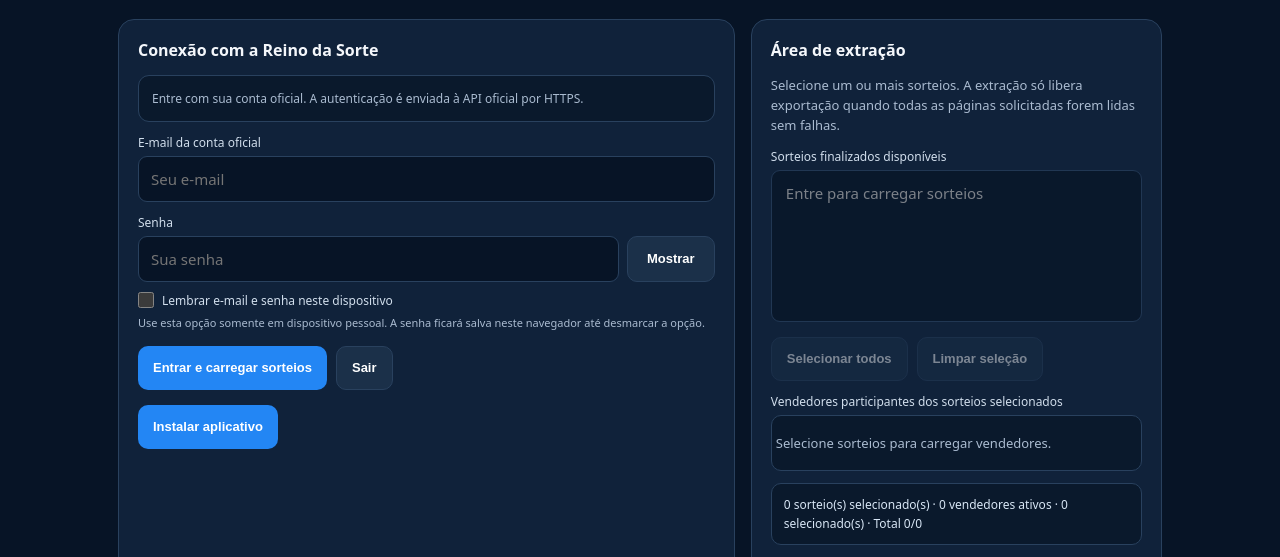
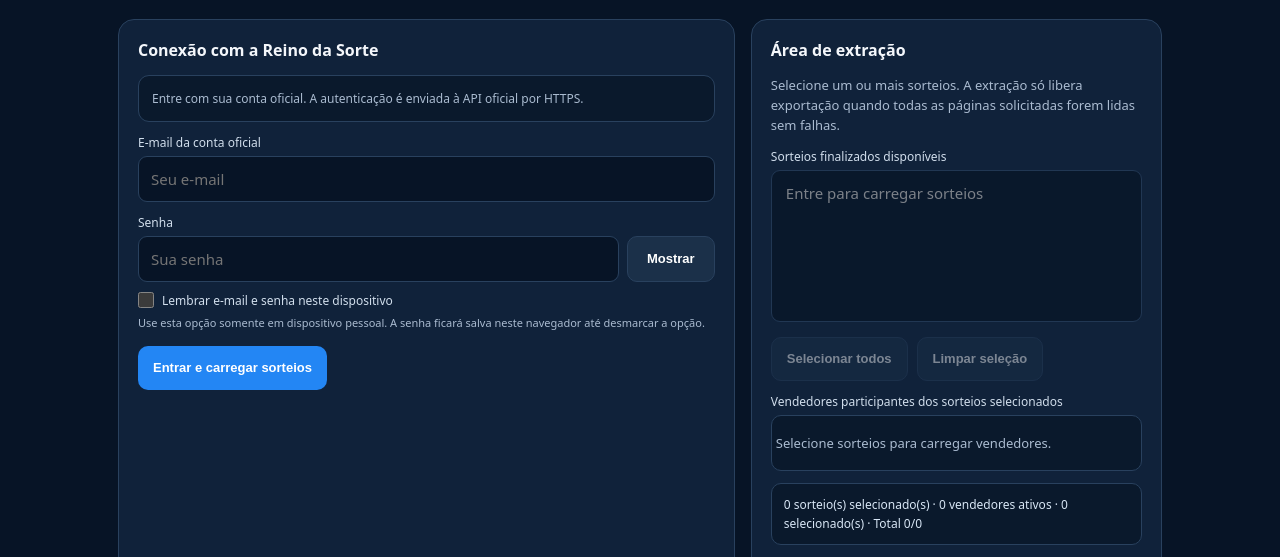
Before and after one commit to bancareinodasorte-tech/extrator-contatos-rds, a browser extension: page index.html in a window 1280 px wide. Shown: the part 212-769 px from the top of the page. Drawn offline with Linux system fonts and the light colour scheme.

Commit message:
Corrigir ocultação de botões condicionais na interface

```diff
--- a/index.html
+++ b/index.html
@@ -13,7 +13,7 @@ header{padding:17px clamp(16px,4vw,32px);background:linear-gradient(120deg,#163c
 .brand{display:flex;align-items:center;gap:12px}.logo{display:grid;place-items:center;width:42px;height:42px;border-radius:12px;background:#e7bd65;color:#071426;font-weight:1000;font-size:17px}.brand strong{display:block;font-size:15px;letter-spacing:.2px}.brand small{display:block;color:#b8cce1;margin-top:3px;font-size:11px}.state{border:1px solid #69572e;color:#f3d38b;background:#332b1b;border-radius:999px;padding:7px 10px;font-size:11px;font-weight:800;white-space:nowrap}
 main{width:min(1100px,100%);margin:auto;padding:clamp(15px,3vw,28px)}.intro{margin:4px 0 22px}.intro h1{font-size:clamp(25px,4vw,34px);margin:0 0 7px}.intro p{margin:0;color:var(--muted);line-height:1.55}
 .layout{display:grid;grid-template-columns:minmax(0,1.2fr) minmax(280px,.8fr);gap:16px}.card{border:1px solid var(--line);border-radius:16px;background:var(--panel);padding:19px;min-width:0}.card h2{font-size:16px;margin:0 0 14px}.muted{color:var(--muted);font-size:13px;line-height:1.55}.step{display:flex;gap:11px;padding:12px 0;border-bottom:1px solid #213954}.step:last-child{border-bottom:0}.num{flex:0 0 28px;height:28px;border-radius:9px;background:#1c3c60;display:grid;place-items:center;font-weight:800}.step b{display:block;margin-bottom:4px;font-size:14px}.step p{margin:0;color:var(--muted);font-size:12px;line-height:1.5}
-.btn{display:inline-flex;align-items:center;justify-content:center;border:0;border-radius:10px;min-height:44px;padding:11px 15px;background:var(--blue);color:white;text-decoration:none;font-weight:800;font-size:13px;cursor:pointer}.btn.alt{background:#1b3049;border:1px solid var(--line)}.btn:disabled{opacity:.45;cursor:not-allowed}.actions{display:flex;flex-wrap:wrap;gap:9px;margin-top:15px}
+.btn{display:inline-flex;align-items:center;justify-content:center;border:0;border-radius:10px;min-height:44px;padding:11px 15px;background:var(--blue);color:white;text-decoration:none;font-weight:800;font-size:13px;cursor:pointer}.btn.alt{background:#1b3049;border:1px solid var(--line)}.btn:disabled{opacity:.45;cursor:not-allowed}.btn[hidden]{display:none!important}.actions{display:flex;flex-wrap:wrap;gap:9px;margin-top:15px}
 .statusbox{margin-top:14px;background:var(--panel2);border:1px solid var(--line);padding:13px;border-radius:11px;font-size:12px;line-height:1.6;color:var(--muted)}.statusbox b{color:#f3d38b}
 label{display:block;font-size:12px;color:#d1deec;margin:12px 0 5px}input,select{width:100%;border:1px solid var(--line);background:#071426;color:white;padding:12px;border-radius:9px;font:inherit;min-height:43px}
 .checkbox-list{display:flex;flex-direction:column;gap:0;max-height:260px;overflow:auto;border:1px solid var(--line);border-radius:10px;background:var(--panel2);padding:4px}.seller-check{display:flex;align-items:flex-start;gap:10px;padding:10px 9px;margin:0;border-bottom:1px solid #213954;cursor:pointer;font-size:13px;line-height:1.35}.seller-check:last-child{border-bottom:0}.seller-check input{flex:0 0 19px;width:19px;height:19px;min-height:19px;margin:0;accent-color:var(--blue)}.seller-check span{overflow-wrap:anywhere}.password-row{display:flex;gap:8px;align-items:stretch}.password-row input{min-width:0;flex:1}.password-row .btn{min-width:88px}.remember{display:flex;align-items:center;gap:8px;margin-top:10px;font-size:12px}.remember input{width:16px;min-height:16px;margin:0}.security-note{font-size:11px;margin:5px 0}.metrics{display:grid;grid-template-columns:repeat(3,1fr);gap:9px;margin-top:13px}.metric{background:var(--panel2);border:1px solid var(--line);border-radius:10px;padding:12px}.metric strong{display:block;font-size:19px}.metric span{font-size:11px;color:var(--muted)}
```
